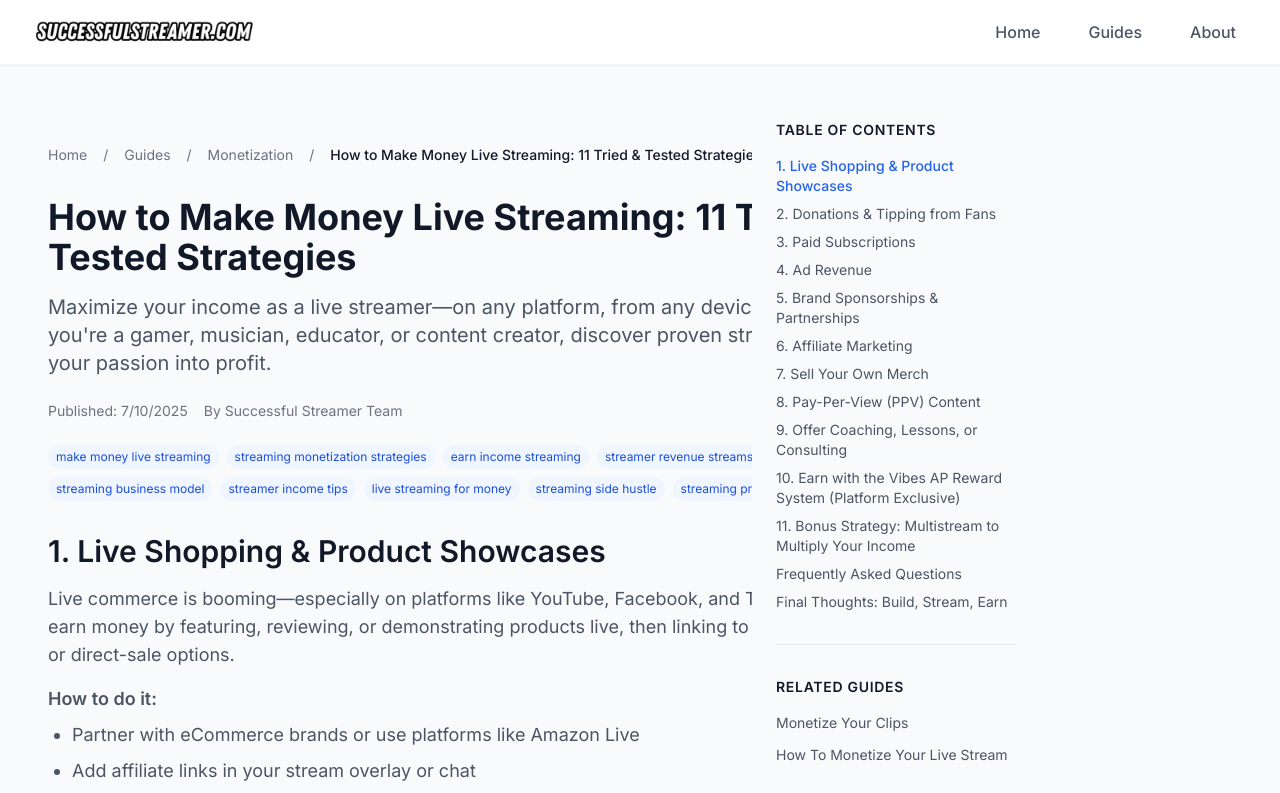
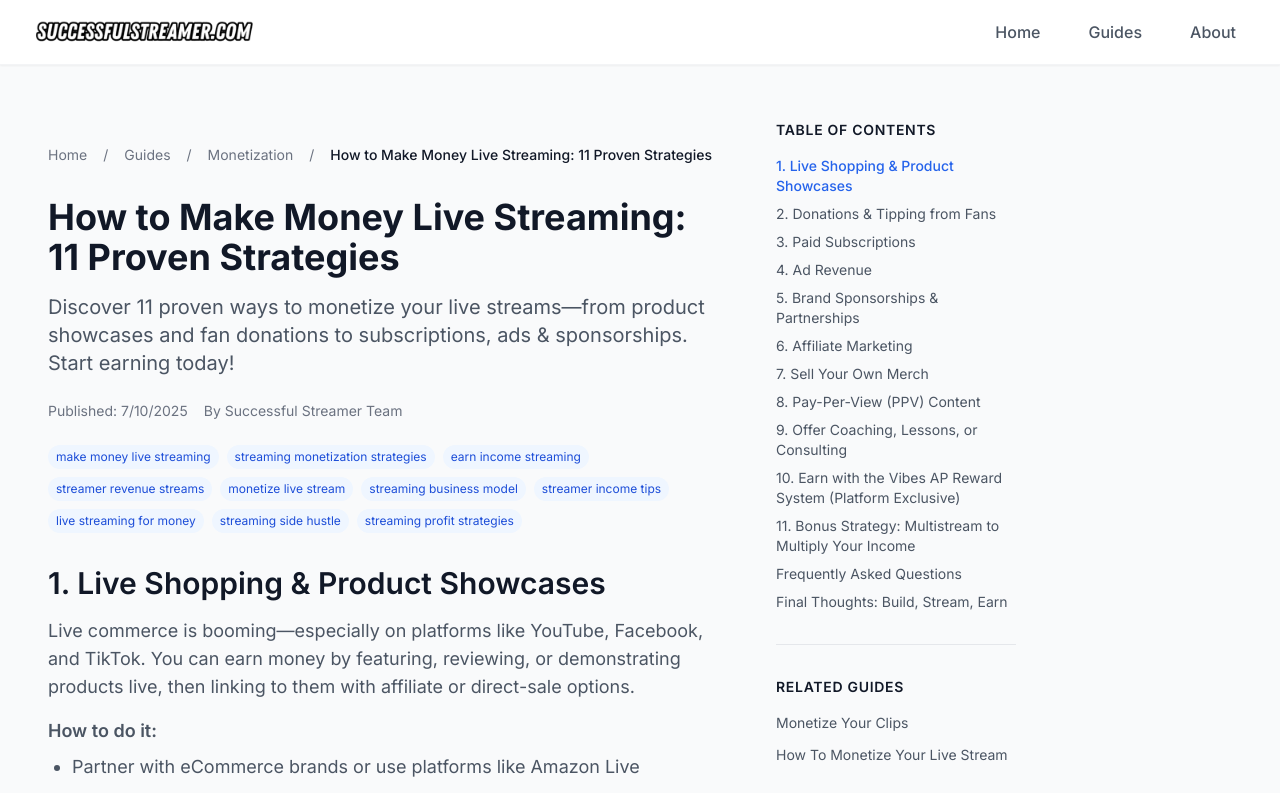
Before and after one commit to LTOFFICIALUK/ss, a React (Vite) app: page /guides/strategies-to-make-money-from-live-streaming in a window 1280 px wide. Shown: the top 793 px of the page. Built offline with nearby package versions, Linux system fonts and the light colour scheme.

Commit message:
fix overlapping toc

```diff
--- a/src/pages/guides/GuideLayout.tsx
+++ b/src/pages/guides/GuideLayout.tsx
@@ -375,7 +375,7 @@ const GuideLayout: React.FC<GuideLayoutProps> = ({
 
       <div className="relative max-w-7xl mx-auto px-4 sm:px-6 lg:px-8">
         <article className="py-6 sm:py-12 lg:pr-80" itemScope itemType="https://schema.org/Article">
-          <div className="max-w-4xl">
+          <div className="max-w-2xl">
             {/* Breadcrumbs */}
             <nav className="mb-6 sm:mb-8 overflow-x-auto whitespace-nowrap" aria-label="Breadcrumb">
               <ol className="flex items-center space-x-2 text-sm text-gray-500">
--- a/src/pages/guides/strategies-to-make-money-from-live-streaming/page.tsx
+++ b/src/pages/guides/strategies-to-make-money-from-live-streaming/page.tsx
@@ -9,8 +9,8 @@ const StrategiesToMakeMoneyFromLiveStreaming: React.FC = () => {
 
   return (
     <GuideLayout
-      title="How to Make Money Live Streaming: 11 Tried & Tested Strategies"
-      description="Maximize your income as a live streamer—on any platform, from any device. Whether you're a gamer, musician, educator, or content creator, discover proven strategies to turn your passion into profit."
+      title="How to Make Money Live Streaming: 11 Proven Strategies"
+      description="Discover 11 proven ways to monetize your live streams—from product showcases and fan donations to subscriptions, ads & sponsorships. Start earning today!"
       publishDate={today}
       category="monetization"
       keywords={[
```
